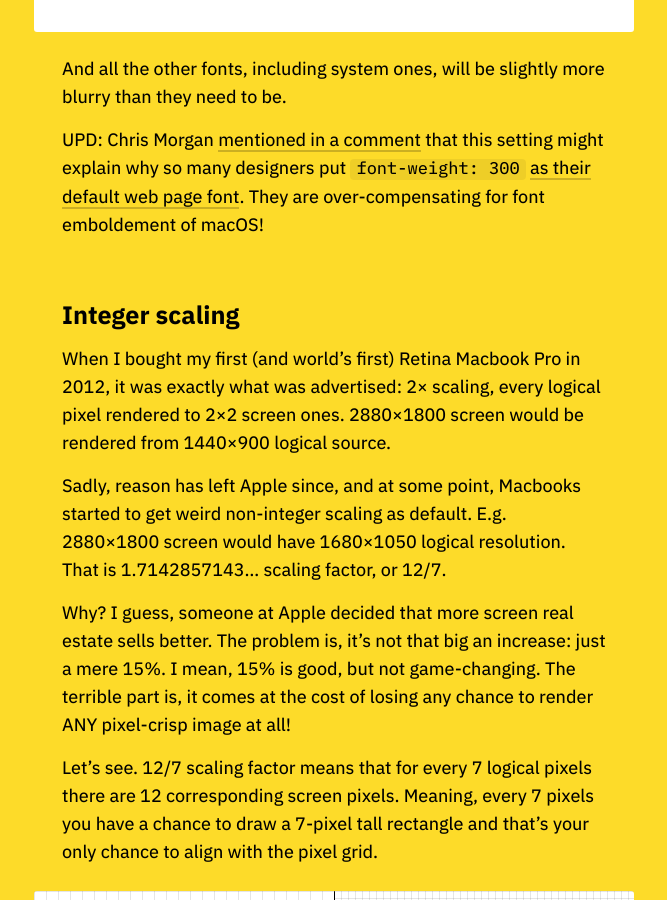
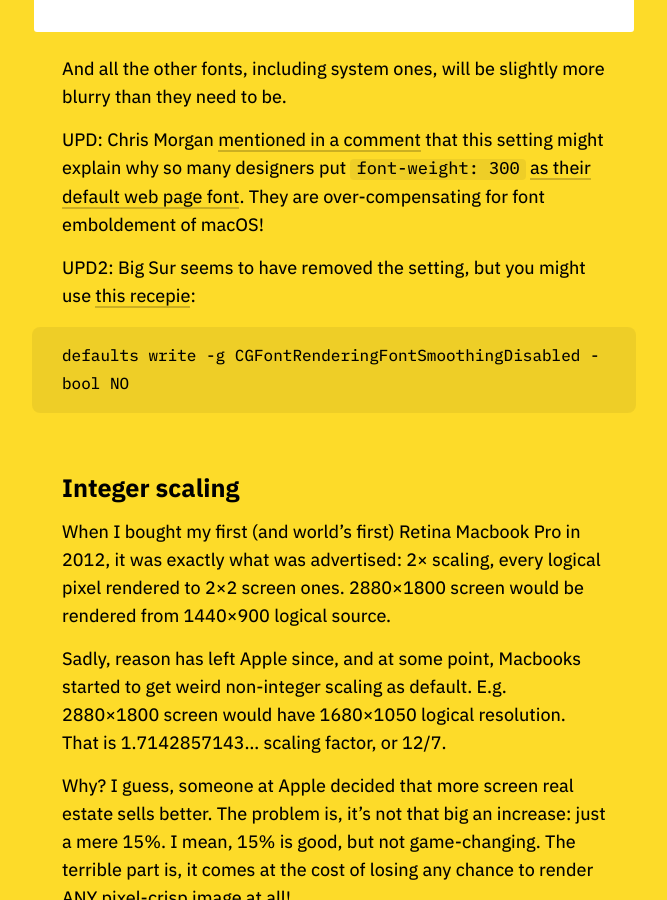
Before and after one commit to tonsky/tonsky.github.io, a Jekyll site: the page built from _posts/2020-06-17-monitors.md, in a window 1280 px wide and 900 px high, scrolled down 10212 px. Shown: the whole window, without its empty margins (307-974 px from the left). Built offline with Jekyll 4.4.1, drawn with Linux system fonts in a browser that asks for light colours.

Commit message:
Bir Sur font smoothing

````diff
--- a/_posts/2020-06-17-monitors.md
+++ b/_posts/2020-06-17-monitors.md
@@ -203,6 +203,12 @@ What does that mean for us, programmers? If you take a font that was hand-optimi
 And all the other fonts, including system ones, will be slightly more blurry than they need to be.
 
 UPD: Chris Morgan [mentioned in a comment](https://news.ycombinator.com/item?id=23553486) that this setting might explain why so many designers put `font-weight: 300` [as their default web page font](https://grumpy.website/post/0PPp8l_pu). They are over-compensating for font emboldement of macOS!
+
+UPD2: Big Sur seems to have removed the setting, but you might use [this recepie](https://twitter.com/_HarshilShah/status/1287210650519838721):
+
+```
+defaults write -g CGFontRenderingFontSmoothingDisabled -bool NO
+```
 
 ## Integer scaling
 
````
